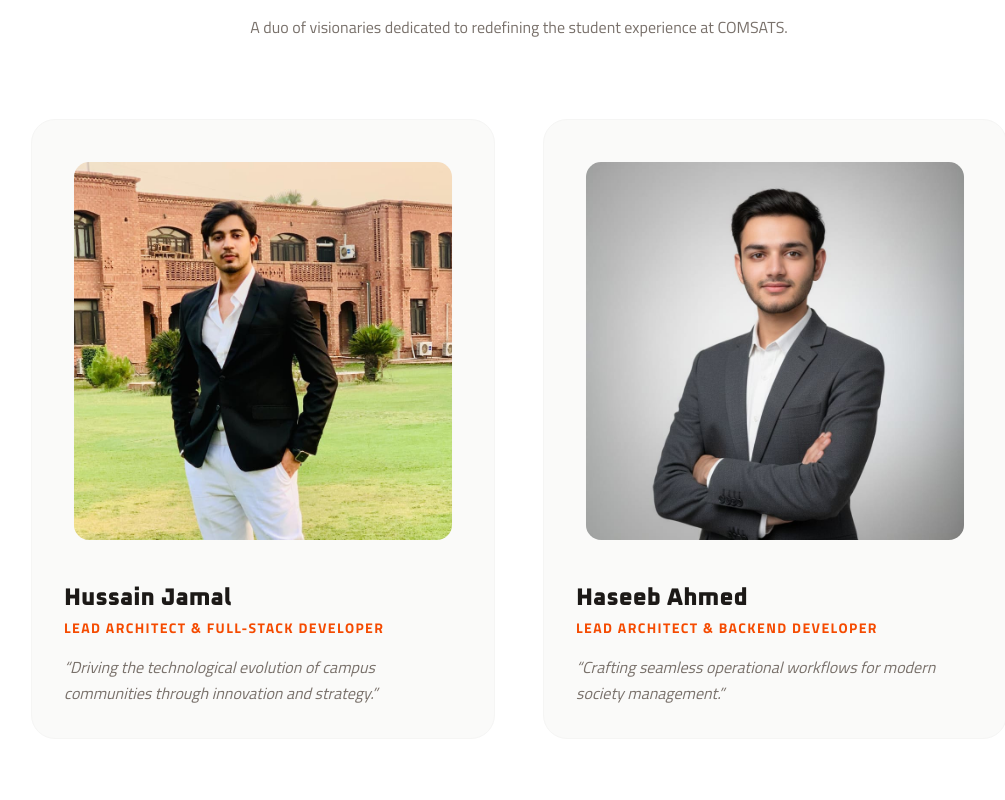
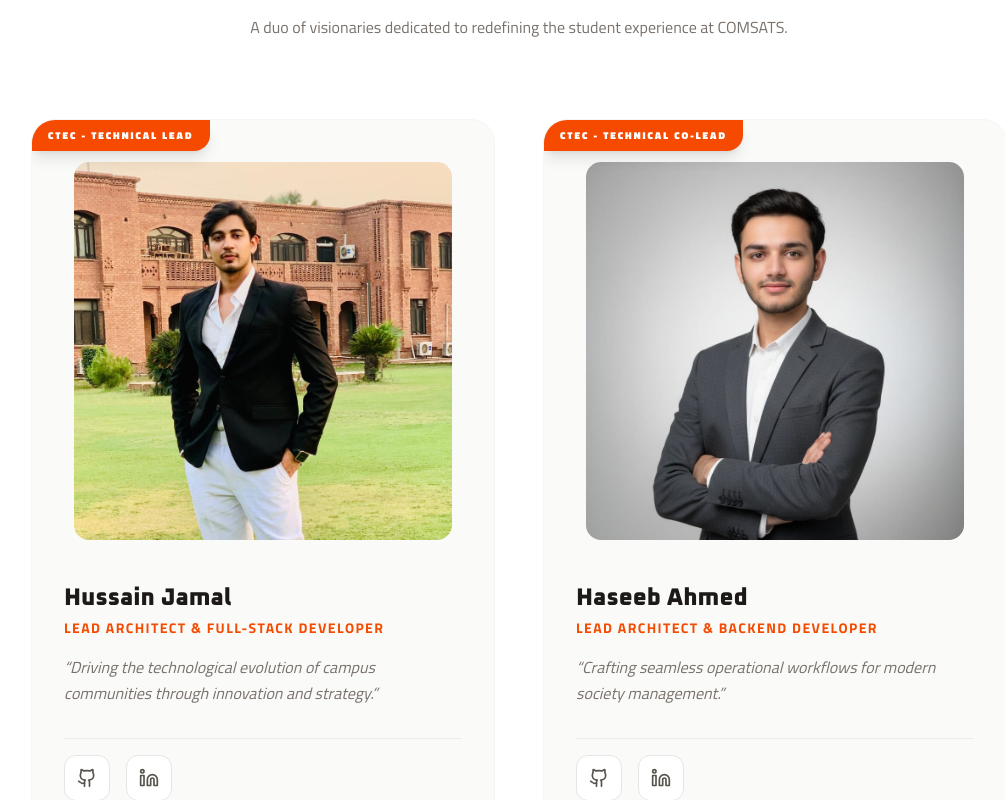
Before and after one commit to Haseebx162006/Society-Management-System-, a Next.js app in the folder frontend/: page /about in a window 1280 px wide. Shown: the part 1740-2540 px from the top of the page, without its empty margins (121-1126 px from the left). Built offline with nearby package versions, Linux system fonts and the light colour scheme; no server answers.

Commit message:
about page updated

```diff
--- a/frontend/src/app/about/page.tsx
+++ b/frontend/src/app/about/page.tsx
@@ -4,7 +4,8 @@ import { motion } from "framer-motion";
 import Header from "@/components/Header";
 import Footer from "@/components/marketing/Footer";
 import Image from "next/image";
-import { Rocket, Target, Shield, Users, ArrowRight, Zap, Globe, Sparkles } from "lucide-react";
+import Link from "next/link";
+import { Rocket, Target, Shield, Users, ArrowRight, Zap, Globe, Sparkles, Github, Linkedin } from "lucide-react";
 
 const stats = [
     { label: "Active Societies", value: "50+" },
@@ -17,14 +18,24 @@ const founders = [
     {
         name: "Hussain Jamal",
         role: "Lead Architect & Full-Stack Developer",
+        tag: "CTEC - Technical Lead",
         image: "/logos/my-1.jpeg",
-        bio: "Driving the technological evolution of campus communities through innovation and strategy."
+        bio: "Driving the technological evolution of campus communities through innovation and strategy.",
+        socials: {
+            github: "https://github.com/hussainjamal760",
+            linkedin: "https://www.linkedin.com/in/hussain-jamal-b5a76531a/"
+        }
     },
     {
         name: "Haseeb Ahmed",
         role: "Lead Architect & Backend Developer",
+        tag: "CTEC - Technical Co-Lead",
         image: "/logos/my-2.jpeg",
-        bio: "Crafting seamless operational workflows for modern society management."
+        bio: "Crafting seamless operational workflows for modern society management.",
+        socials: {
+            github: "https://github.com/Haseebx162006",
+            linkedin: "https://www.linkedin.com/in/haseeb-ahmad-6b506a355/"
+        }
     }
 ];
 
@@ -165,8 +176,13 @@ export default function AboutPage() {
                             whileInView={{ opacity: 1, y: 0 }}
                             viewport={{ once: true }}
                             transition={{ delay: i * 0.2 }}
-                            className="bg-stone-50 rounded-3xl p-8 border border-stone-100 hover:border-orange-200 hover:shadow-2xl hover:shadow-orange-100/50 transition-all group"
+                            className="bg-stone-50 rounded-3xl p-8 border border-stone-100 hover:border-orange-200 hover:shadow-2xl hover:shadow-orange-100/50 transition-all group relative overflow-hidden"
                         >
+                            <div className="absolute top-0 left-0 z-20">
+                                <div className="bg-orange-600 text-white text-[10px] font-black uppercase tracking-[0.2em] px-4 py-2 rounded-br-2xl shadow-lg">
+                                    {founder.tag}
+                                </div>
+                            </div>
                             <div className="relative w-full aspect-square rounded-2xl overflow-hidden mb-8 scale-95 group-hover:scale-100 transition-transform duration-500">
                                 <Image
                                     src={founder.image}
@@ -180,7 +196,24 @@ export default function AboutPage() {
                             </div>
                             <h3 className="text-2xl font-black text-stone-900 mb-1">{founder.name}</h3>
                             <p className="text-orange-600 font-bold text-sm uppercase tracking-widest mb-4">{founder.role}</p>
-                            <p className="text-stone-500 leading-relaxed italic">&ldquo;{founder.bio}&rdquo;</p>
+                            <p className="text-stone-500 leading-relaxed italic mb-8">&ldquo;{founder.bio}&rdquo;</p>
+
+                            <div className="flex items-center gap-4 pt-4 border-t border-stone-200/60">
+                                <Link
+                                    href={founder.socials.github}
+                                    target="_blank"
+                                    className="p-3 rounded-xl bg-white border border-stone-200 text-stone-600 hover:text-orange-600 hover:border-orange-200 hover:shadow-lg transition-all"
+                                >
+                                    <Github className="w-5 h-5" />
+                                </Link>
+                                <Link
+                                    href={founder.socials.linkedin}
+                                    target="_blank"
+                                    className="p-3 rounded-xl bg-white border border-stone-200 text-stone-600 hover:text-orange-600 hover:border-orange-200 hover:shadow-lg transition-all"
+                                >
+                                    <Linkedin className="w-5 h-5" />
+                                </Link>
+                            </div>
                         </motion.div>
                     ))}
                 </div>
@@ -215,5 +248,3 @@ export default function AboutPage() {
         </div>
     );
 }
-
-import Link from "next/link";
```
